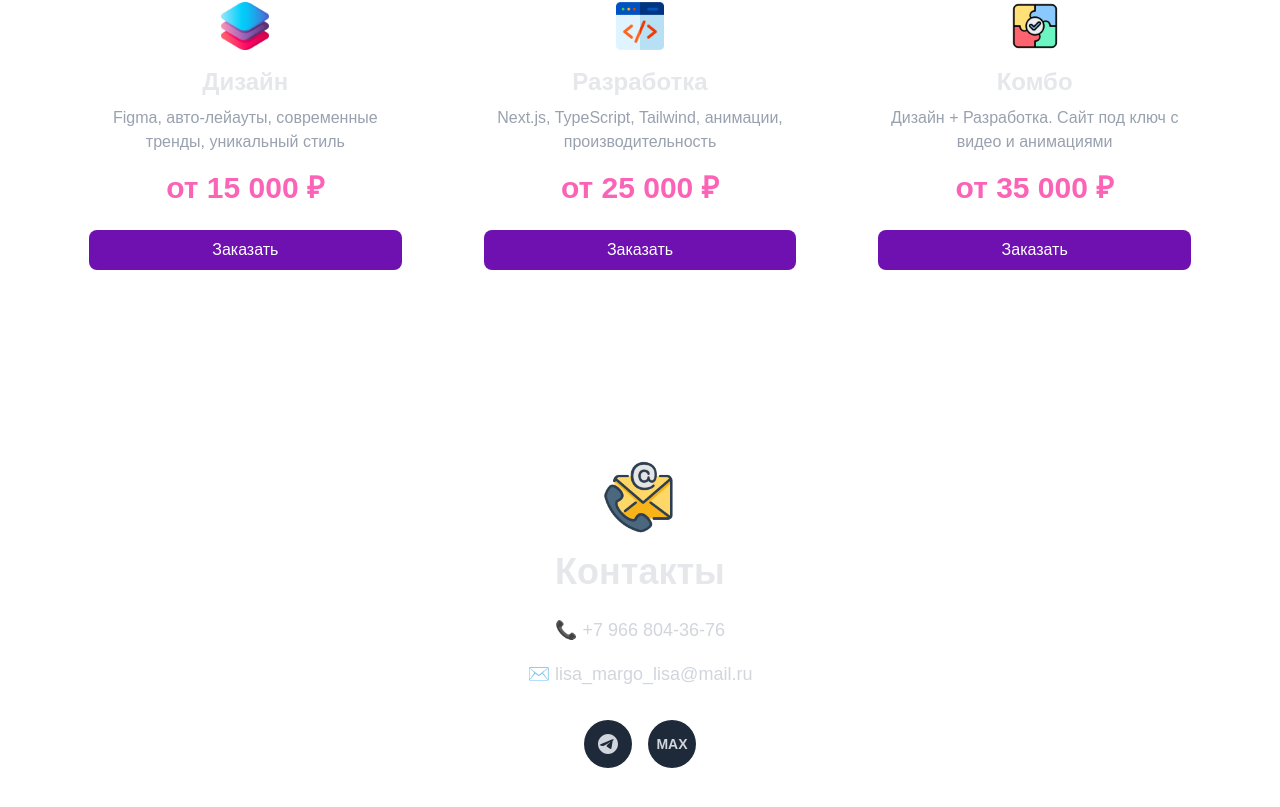
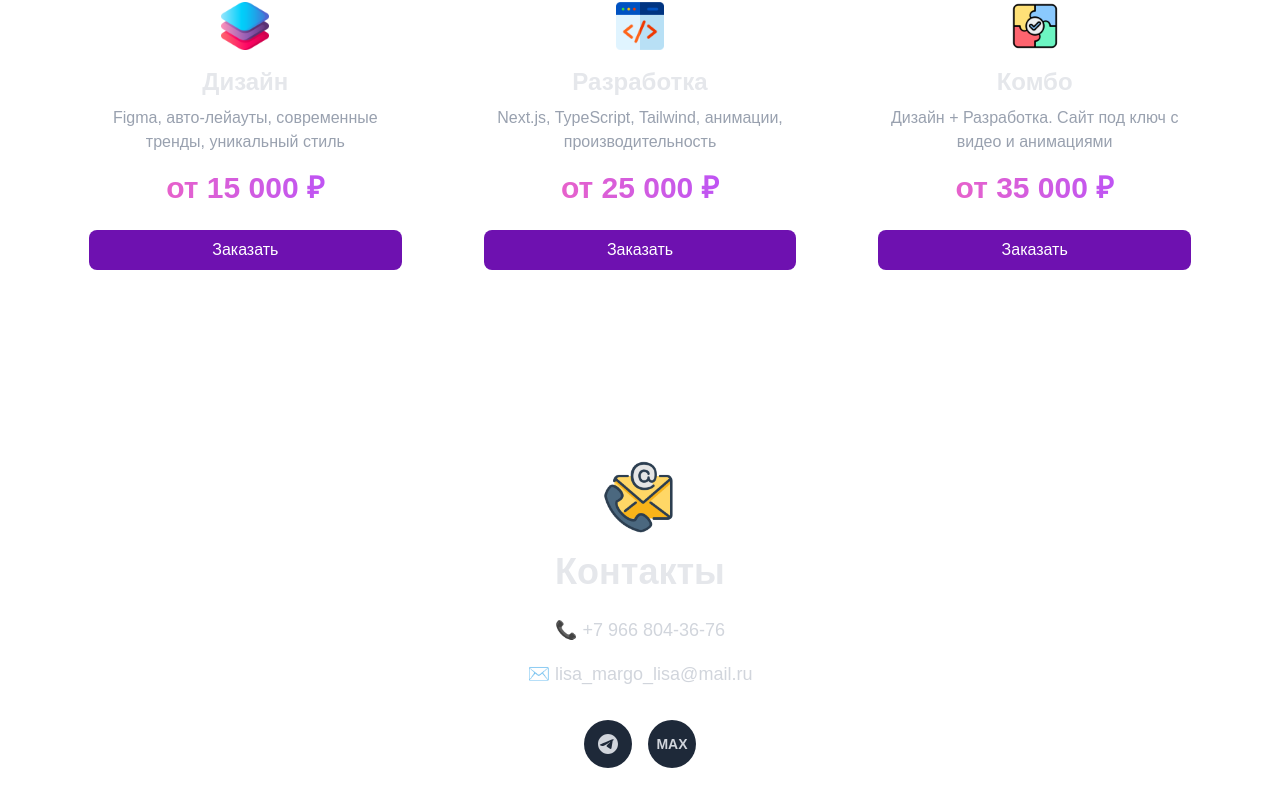
Before and after one commit to NoHead73/lisadesign, a Next.js app: page / in a window 1280 px wide. Shown: the part 1479-2286 px from the top of the page. Built offline with nearby package versions, Linux system fonts and the light colour scheme.

Commit message:
Цены от 15 000 ₽ и др. теперь с градиентом from-pink-400 to-purple-500

```diff
--- a/app/page.tsx
+++ b/app/page.tsx
@@ -84,7 +84,7 @@ export default function Home() {
                                 <img src={card.icon} alt={card.title} className="w-12 h-12 mx-auto mb-3 md:mb-4" />
                                 <h3 className="text-xl md:text-2xl font-bold text-gray-200 mb-2">{card.title}</h3>
                                 <p className="text-gray-400 text-sm md:text-base mb-3 md:mb-4">{card.desc}</p>
-                                <p className="text-2xl md:text-3xl font-bold text-pink-400 mb-4 md:mb-6">{card.price}</p>
+                                <p className="text-2xl md:text-3xl font-bold bg-gradient-to-r from-pink-400 to-purple-500 bg-clip-text text-transparent mb-4 md:mb-6">{card.price}</p>
                                 <button className="w-full py-2 bg-purple-800 hover:bg-purple-700 active:bg-purple-600 rounded-lg transition-all duration-300 text-white text-sm md:text-base">Заказать</button>
                             </div>
                         ))}
```
